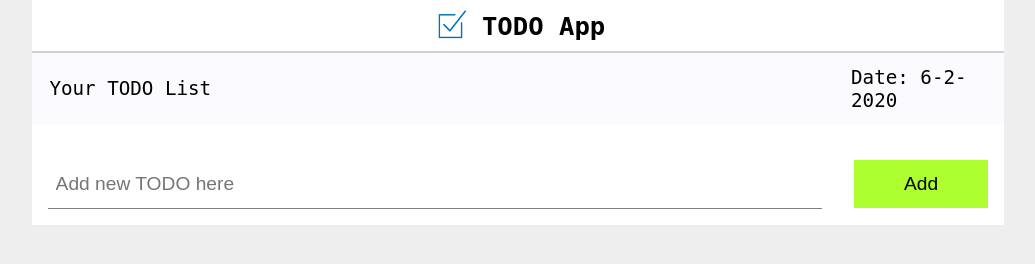
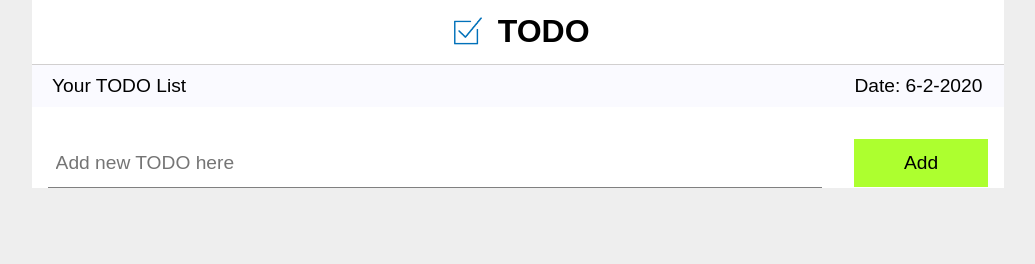
Before and after one commit to step-batch-7/todo-shankarbyageli, a website: page public/index.html in a window 1280 px wide. Shown: the whole page, without its empty margins (122-1157 px from the left). Drawn offline with Linux system fonts and the light colour scheme; no server answers.

Commit message:
Modified css of header and changed title from TODO app TODO

```diff
--- a/database/todoList.json
+++ b/database/todoList.json
@@ -1 +1 @@
-[{"id":100,"title":"new todo","tasks":[],"status":false}]
+[{"id":100,"title":"new todo","tasks":[{"id":2,"title":"task 1","status":false},{"id":4,"title":"task 3","status":true},{"id":5,"title":"task 4","status":true},{"id":6,"title":"task 5","status":false},{"id":7,"title":"task 6","status":false},{"id":8,"title":"task 7","status":false},{"id":9,"title":"task 8","status":true},{"id":10,"title":"task 9","status":false}],"status":false},{"id":101,"title":"todo 1","tasks":[],"status":false},{"id":102,"title":"travel","tasks":[],"status":false},{"id":103,"title":"another task","tasks":[],"status":false}]
--- a/public/index.html
+++ b/public/index.html
@@ -19,7 +19,7 @@
       <div id='icon'>
         <img src="todoIcon.png" alt="Icon" id='icon'>
       </div>
-      <span id='title'> TODO App </span>
+      <span id='title'> TODO </span>
     </div>
     <div class='main'>
       <div id='mainTitle'>
--- a/public/scripts/render.js
+++ b/public/scripts/render.js
@@ -44,12 +44,19 @@ const getItemHTML = function (todoId, item) {
   return newItem;
 };
 
+const getTodoDetails = function (details) {
+  const title = details.title;
+  const tasks = todoList.getTodoItems(details.id);
+  const remaining = tasks.filter((task) => !task.status).length;
+  return `Title: ${title}\nTotal Tasks: ${tasks.length}\nRemaining: ${remaining}`;
+};
+
 const getTodoHTML = function (details) {
   const todo = document.createElement('li');
   todo.id = `todo-${details.id}`;
   todo.className = 'todo';
   const title = createDivElement(details.title, 'todoTitle', 'todoTitleText');
-  title.title = details.title;
+  title.title = getTodoDetails(details);
   todo.appendChild(title);
   const view = createDivElement('View', `view-${details.id}`, 'view');
   view.onclick = renderTodoTasks;
@@ -74,6 +81,7 @@ const renderNewItem = function (responseText, todoId) {
   todoList.addTask(todoId, details);
   const item = getItemHTML(todoId, details);
   select('.todoList').appendChild(item);
+  select('#todo').scrollTop = select('#todo').scrollHeight;
 };
 
 const removeAllChildren = function (className) {
--- a/public/style.css
+++ b/public/style.css
@@ -2,7 +2,7 @@ body {
   margin: 0;
   padding: 0;
   overflow: hidden;
-  font-family: 'Monospace';
+  font-family: "Arial";
   background-color: #eee;
 }
 
@@ -17,14 +17,13 @@ body {
   display: flex;
   flex: 10%;
   justify-content: center;
-  padding: 0.5vw;
-  border-bottom: 2px solid rgba(105, 97, 97, 0.3);
+  padding: 1vw;
+  border-bottom: 1px solid rgba(105, 97, 97, 0.3);
 }
 
 #goBack {
   display: none;
   font-size: 1.5vw;
-  margin: 0 1vw 0 0;
   color: blue;
   align-self: center;
 }
@@ -35,7 +34,7 @@ body {
 }
 
 #title {
-  font-size: 2vw;
+  font-size: 2.5vw;
   font-weight: bold;
   align-self: center;
   margin: 0 0 0 1vw;
@@ -47,16 +46,6 @@ body {
   align-self: center;
 }
 
-#mainTitle {
-  flex: 3%;
-  padding: 1vw;
-  background-color: rgb(250, 250, 255);
-  font-size: 3vw;
-  display: flex;
-  justify-content: space-between;
-  margin-bottom: 0;
-}
-
 .main {
   display: flex;
   flex: 90%;
@@ -65,8 +54,18 @@ body {
   height: 92vh;
 }
 
+#mainTitle {
+  flex: 5%;
+  padding: 0.8vw;
+  background-color: rgb(250, 250, 255);
+  font-size: 3vw;
+  display: flex;
+  justify-content: space-between;
+  margin-bottom: 0;
+}
+
 #text {
-  margin: 0 5px;
+  margin: 0 0.8vw;
   flex: 85%;
   font-size: 1.5vw;
   align-self: center;
@@ -82,7 +81,7 @@ body {
 }
 
 #todo {
-  flex: 87%;
+  flex: 80%;
   width: 100%;
   font-size: 1.5vw;
   overflow-x: scroll;
@@ -101,9 +100,9 @@ body {
 }
 
 #newTodo {
-  margin: 2vh 0;
+  margin: 1vw 0 0 0;
   display: flex;
-  flex: 10%;
+  flex: 15%;
   width: 100%;
   justify-content: space-between;
 }
@@ -132,6 +131,7 @@ body {
 
 .todo {
   display: flex;
+  position: relative;
   overflow: hidden;
   background-color: rgb(179, 220, 233);
   height: 3.5vw;
@@ -144,7 +144,7 @@ body {
 .todoTitleText {
   flex: 76%;
   width: 0;
-  margin: 0 5% 0 1%;
+  margin: 0 5% 0 1.5%;
   text-overflow: ellipsis;
   overflow: hidden;
   white-space: nowrap;
```
